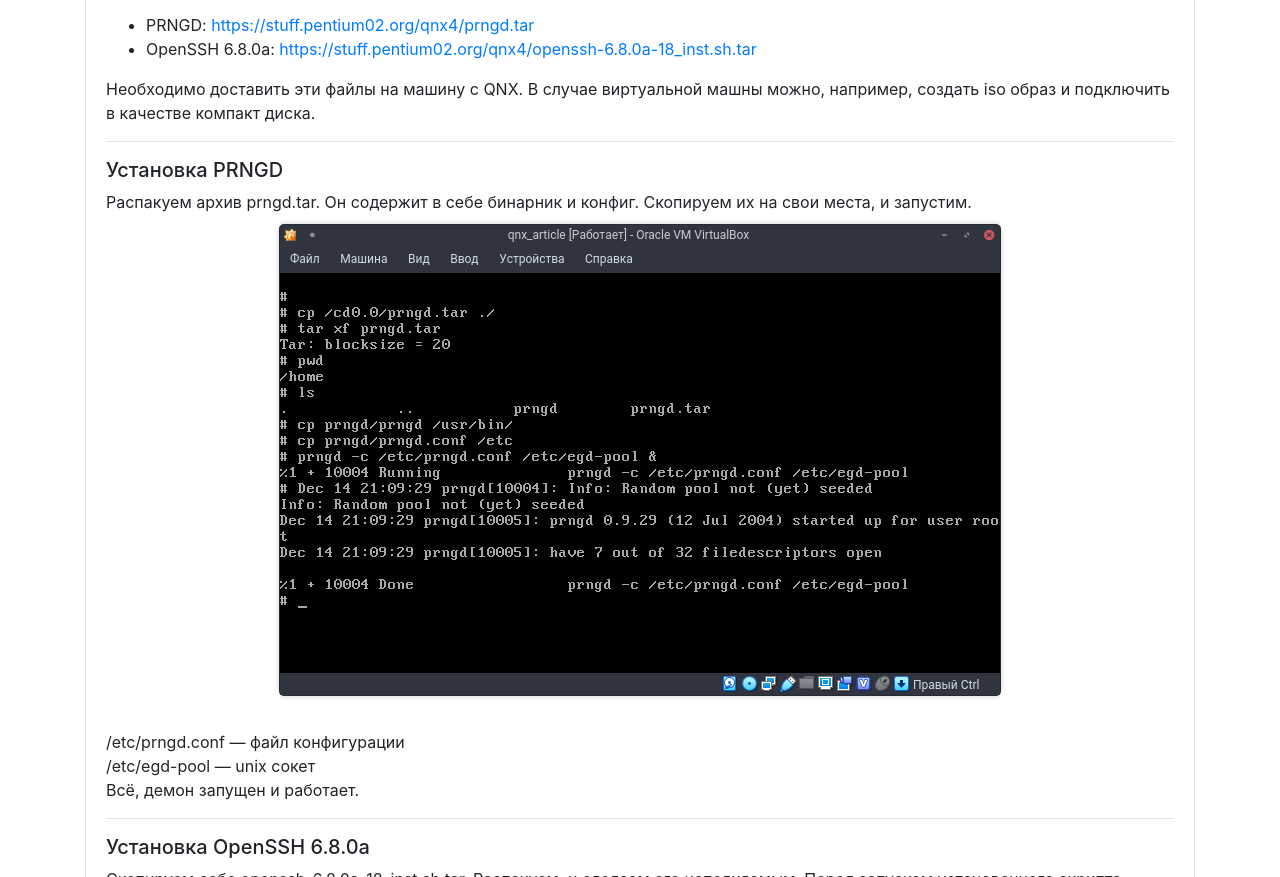
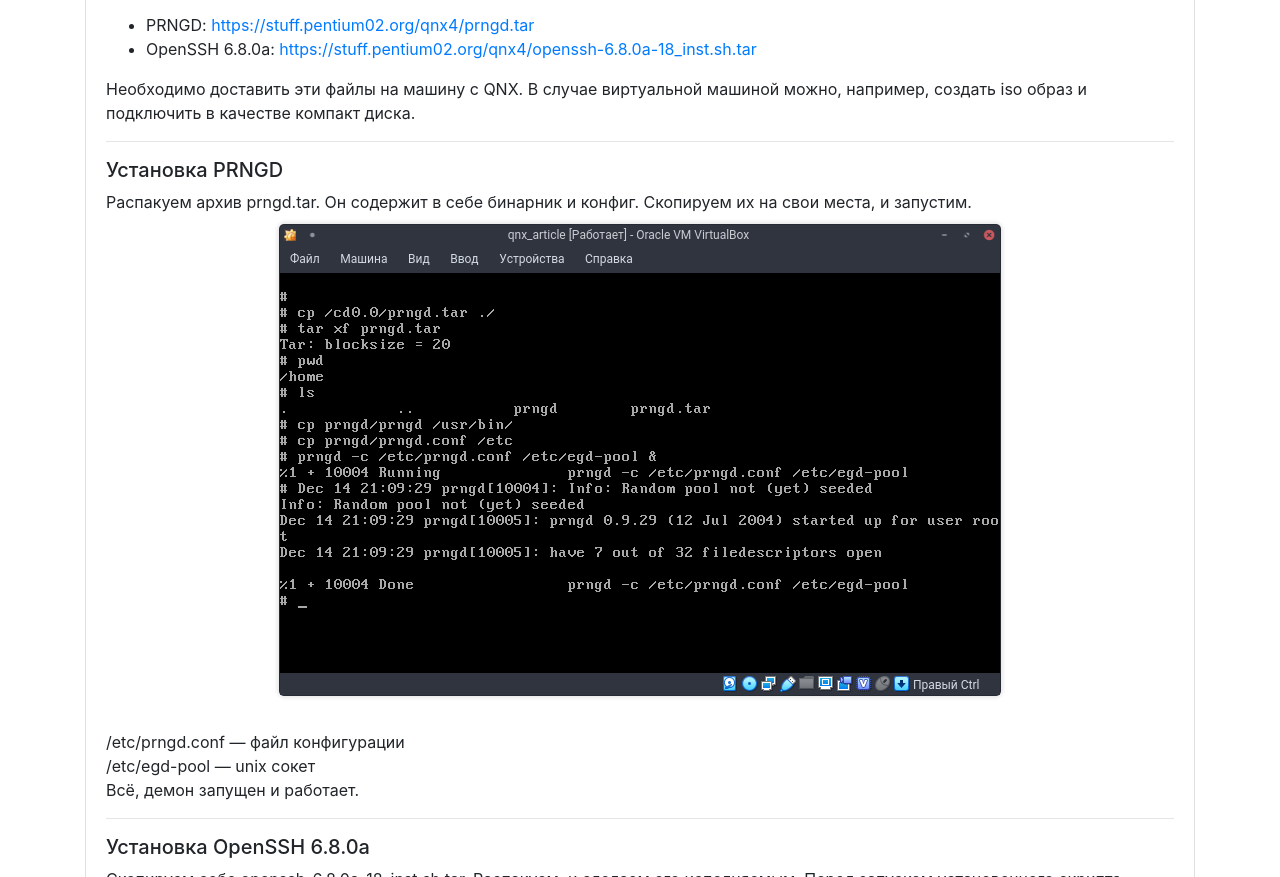
Before and after one commit to manfredmann/manfredmann.github.io, a plain HTML site: page index.htm in a window 1280 px wide. Shown: the part 1028-1905 px from the top of the page. Drawn offline with nearby package versions, Linux system fonts and the light colour scheme.

Commit message:
очепятка

```diff
--- a/index.htm
+++ b/index.htm
@@ -31,7 +31,7 @@
 							<li>PRNGD: <a href="https://stuff.pentium02.org/qnx4/prngd.tar">https://stuff.pentium02.org/qnx4/prngd.tar</a></li>
 							<li>OpenSSH 6.8.0a: <a href="https://stuff.pentium02.org/qnx4/openssh-6.8.0a-18_inst.sh.tar">https://stuff.pentium02.org/qnx4/openssh-6.8.0a-18_inst.sh.tar</a></li>
 						</ul>
-						<p>Необходимо доставить эти файлы на машину с QNX. В случае виртуальной машны можно, например, создать iso образ и подключить в качестве компакт диска.</p>
+						<p>Необходимо доставить эти файлы на машину с QNX. В случае виртуальной машиной можно, например, создать iso образ и подключить в качестве компакт диска.</p>
 					</p>
 					<hr>
 					<h5>Установка PRNGD</h5>
```
